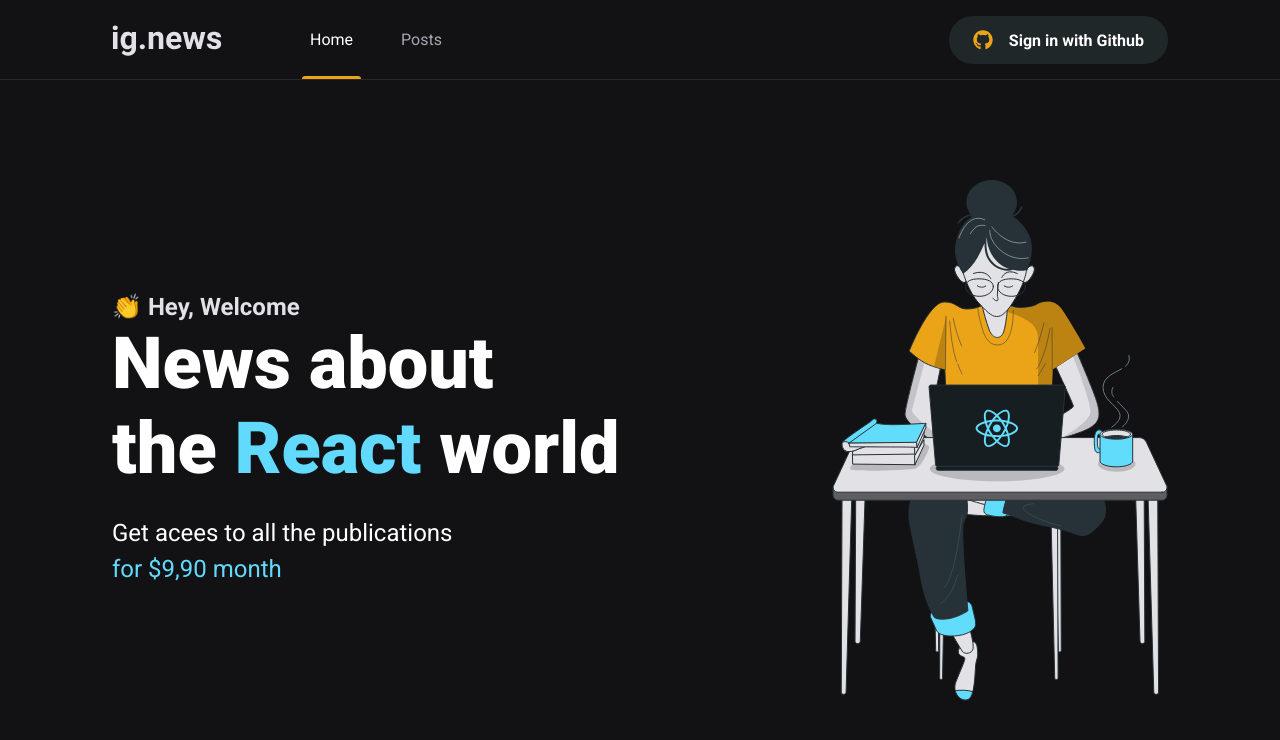
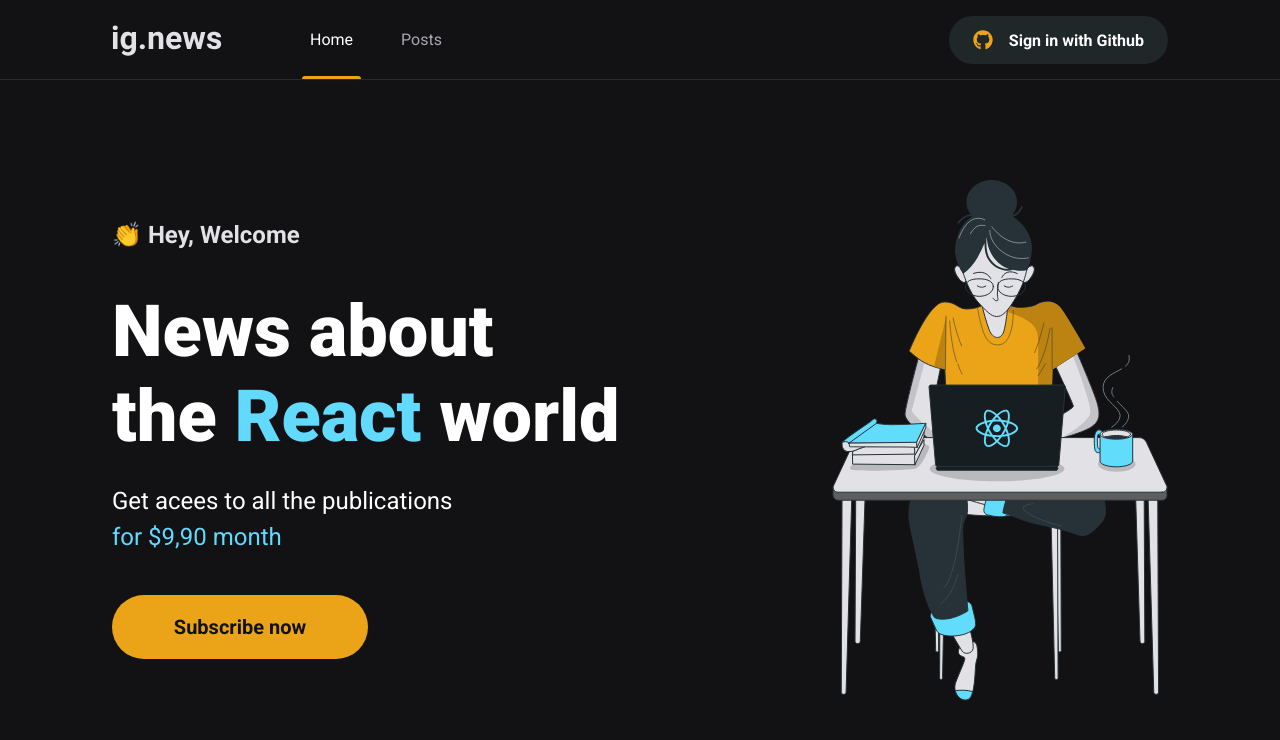
Before and after one commit to JuniorAlvesbr/ignews, a Next.js app: page / in a window 1280 px wide. Shown: the top 740 px of the page. Built offline with nearby package versions, Linux system fonts and the light colour scheme.

Commit message:
create subscribe button

```diff
--- /dev/null
+++ b/components/SubscribeButton/index.tsx
@@ -0,0 +1,12 @@
+import styles from './styles.module.scss'
+
+export function SubscribeButton() {
+  return (
+    <button
+      type="button"
+      className={styles.subscribeButton}
+    >
+      Subscribe now
+    </button>
+  )
+}
--- /dev/null
+++ b/components/SubscribeButton/styles.module.scss
@@ -0,0 +1,20 @@
+.subscribeButton {
+  width: 16rem;
+  height: 4rem;
+  border: 0;
+  border-radius: 2rem;
+  background: var(--yellow-500);
+  color: var(--gray-900);
+  font-size: 1.25rem;
+  font-weight: bold;
+
+  display: flex;
+  align-items: center;
+  justify-content: center;
+
+  transition: filter 0.2s;
+
+  &:hover {
+    filter: brightness(0.8);
+  }
+}
--- a/pages/index.tsx
+++ b/pages/index.tsx
@@ -1,5 +1,6 @@
 import type { NextPage } from 'next'
 import Head from 'next/head'
+import { SubscribeButton } from '../components/SubscribeButton'
 
 import styles from '../styles/home.module.scss'
 
@@ -15,6 +16,7 @@
           <span>👏 Hey, Welcome</span>
           <h1>News about <br />the <span>React</span> world</h1>
           <p>Get acees to all the publications <br /><span>for $9,90 month</span></p>
+          <SubscribeButton />
         </section>
 
         <img src="/images/avatar.svg" alt="avatar" />
--- a/styles/global.scss
+++ b/styles/global.scss
@@ -11,14 +11,14 @@
   --gray-300: #a8a8b3;
   --gray-800: #29292e;
   --gray-850: #1f2729;
-  --grey-900: #121214;
+  --gray-900: #121214;
 
   --cyan-500: #61dafd;
   --yellow-500: #eba417
 }
 
 body {
-  background: var(--grey-900);
+  background: var(--gray-900);
   color: var(--white);
 }
 
--- a/styles/home.module.scss
+++ b/styles/home.module.scss
@@ -21,6 +21,7 @@
       font-weight: 900;
       font-size: 4.5rem;
       color: var(--white);
+      margin-top: 2.5rem;
 
       &>span {
         color: var(--cyan-500);
@@ -37,5 +38,9 @@
         color: var(--cyan-500);
       }
     }
+
+    &>button {
+      margin-top: 2.5rem;
+    }
   }
 }
```
